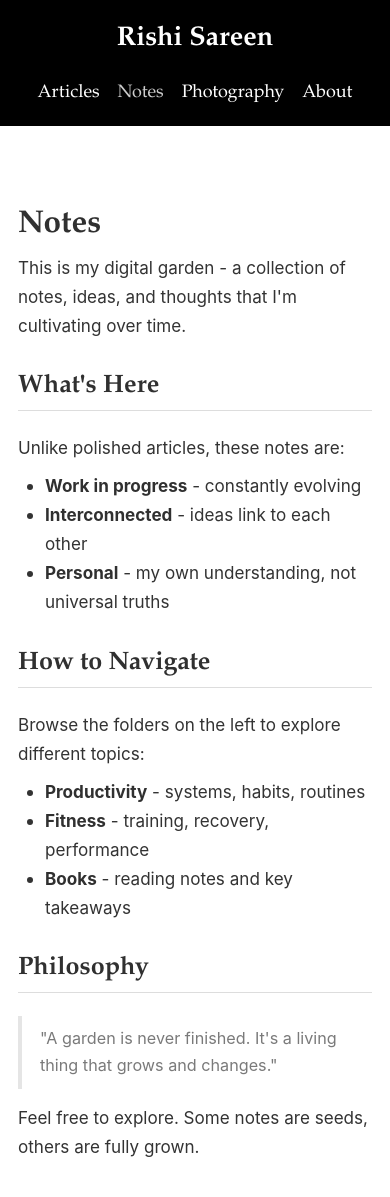
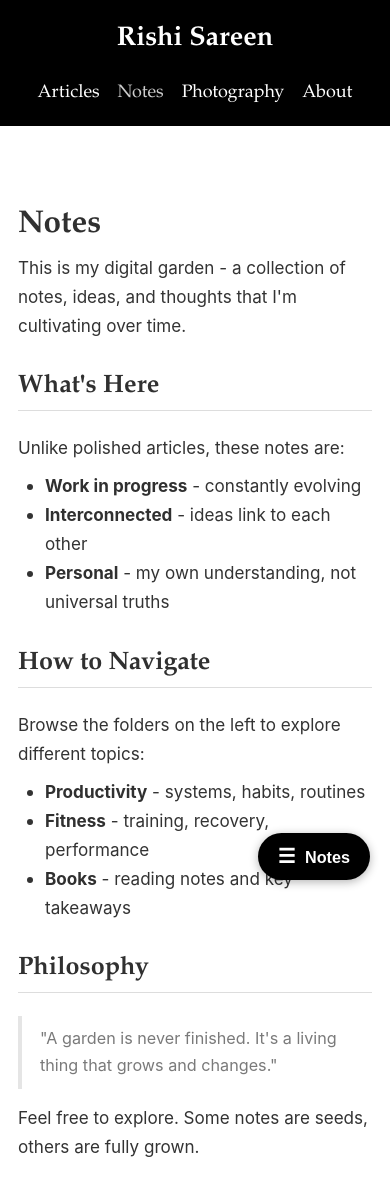
Before and after one commit to rishisareen/rishisareen.github.io, a Jekyll site: the page built from notes.html, in a window 390 px wide. Built offline with Jekyll 4.4.1, drawn with Linux system fonts in a browser that asks for light colours.

Commit message:
Add mobile sidebar toggle button for notes
Added a floating toggle button on mobile that allows users to show/hide
the notes sidebar. Button appears at bottom-right, toggles sidebar visibility.

Co-Authored-By: Claude Sonnet 4.5 <noreply@anthropic.com>

```diff
--- a/_layouts/notes.html
+++ b/_layouts/notes.html
@@ -17,8 +17,12 @@
       </div>
     </header>
 
+    <button class="mobile-sidebar-toggle" id="mobile-sidebar-toggle">
+      <span>☰</span> Notes
+    </button>
+
     <div class="notes-layout">
-      <aside class="notes-sidebar">
+      <aside class="notes-sidebar" id="notes-sidebar">
         <nav class="notes-nav">
           {% assign folders = "" | split: "" %}
           {% assign root_notes = "" | split: "" %}
@@ -142,6 +146,19 @@
       window.addEventListener('scroll', highlightCurrentSection);
       highlightCurrentSection();
     })();
+
+    // Mobile sidebar toggle
+    (function() {
+      const toggle = document.getElementById('mobile-sidebar-toggle');
+      const sidebar = document.getElementById('notes-sidebar');
+
+      if (toggle && sidebar) {
+        toggle.addEventListener('click', function() {
+          sidebar.classList.toggle('show');
+          toggle.classList.toggle('active');
+        });
+      }
+    })();
     </script>
 
   </body>
--- a/public/css/lanyon.css
+++ b/public/css/lanyon.css
@@ -1010,7 +1010,43 @@ a.pagination-item:hover {
   }
 }
 
+/* Mobile sidebar toggle button */
+.mobile-sidebar-toggle {
+  display: none;
+  position: fixed;
+  bottom: 20px;
+  right: 20px;
+  background: #000;
+  color: #fff;
+  border: none;
+  border-radius: 50px;
+  padding: 12px 20px;
+  font-size: 0.9rem;
+  font-weight: 600;
+  cursor: pointer;
+  box-shadow: 0 2px 10px rgba(0,0,0,0.3);
+  z-index: 100;
+  transition: background 0.2s;
+}
+
+.mobile-sidebar-toggle:hover {
+  background: #333;
+}
+
+.mobile-sidebar-toggle.active {
+  background: #555;
+}
+
+.mobile-sidebar-toggle span {
+  margin-right: 5px;
+  font-size: 1.1rem;
+}
+
 @media (max-width: 48em) {
+  .mobile-sidebar-toggle {
+    display: block;
+  }
+
   .notes-layout {
     flex-direction: column;
   }
@@ -1023,6 +1059,12 @@ a.pagination-item:hover {
     border-right: none;
     border-bottom: 1px solid #eee;
     padding: 1rem 0;
+    max-height: 70vh;
+    overflow-y: auto;
+  }
+
+  .notes-sidebar.show {
+    display: block;
   }
 
   .notes-content {
```
